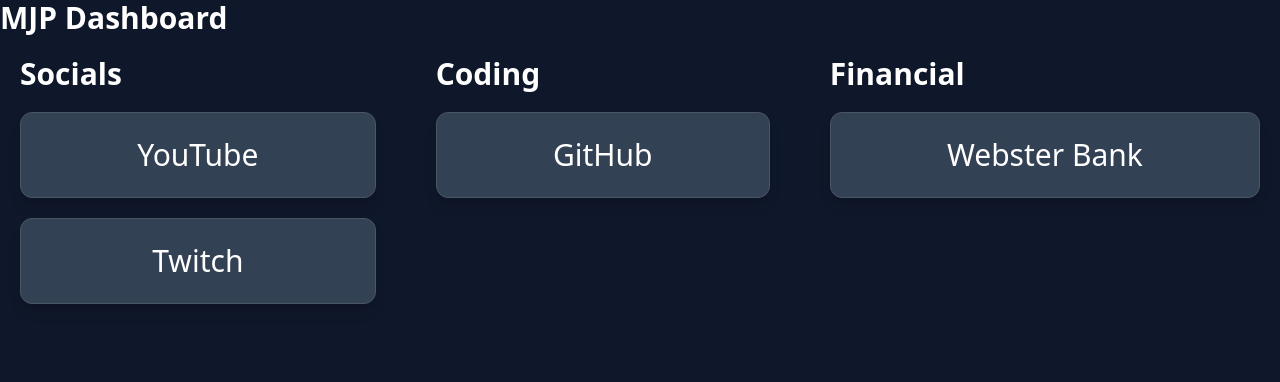
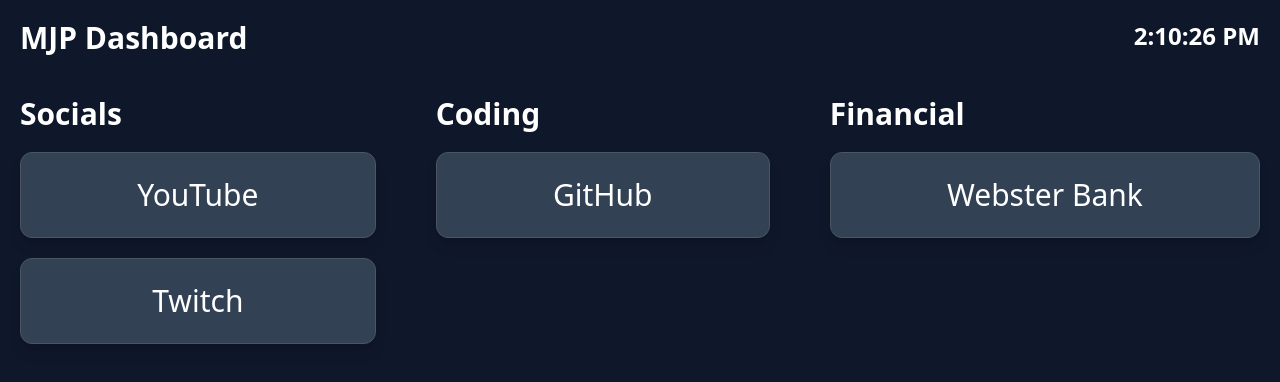
Before and after one commit to PandolfoM/mjp-dashboard, a React (Create React App) app: page / in a window 1280 px wide. Shown: the top 382 px of the page. Built offline with nearby package versions, Linux system fonts and the light colour scheme; the HTML template or start-up script is replaced by a standard one.

Commit message:
moved header into own component add clock

```diff
--- a/src/App.js
+++ b/src/App.js
@@ -1,3 +1,4 @@
+import Header from "./Components/Header";
 import config from "./config.json";
 
 function App() {
@@ -5,7 +6,7 @@
 
   return (
     <div>
-      <h1 className="text-3xl font-bold text-white">MJP Dashboard</h1>
+      <Header />
       <div className="flex flex-wrap justify-start gap-5">
         {services.map((item, i) => (
           <div className="w-full md:w-auto flex-auto" key={i}>
@@ -14,7 +15,7 @@
             </h3>
             {item.items.map((item, i) => (
               <a
-                className="hover:shadow-[5px_5px_5px_indigo] hover:scale-105 transition-all duration-300 m-5 p-6 max-w-2xl bg-slate-700 rounded-xl shadow-lg flex items-center space-x-4 border border-solid border-gray-600"
+                className="hover:shadow-[5px_5px_5px_indigo] hover:scale-105 transition-all ease-linear duration-300 m-5 p-6 max-w-2xl bg-slate-700 rounded-xl shadow-lg flex items-center space-x-4 border border-solid border-gray-600"
                 href={item.url}
                 target={"_blank"}
                 rel="noreferrer"
--- /dev/null
+++ b/src/Components/Header/index.js
@@ -0,0 +1,19 @@
+import React, { useState } from "react";
+
+function Header() {
+  const [date, setDate] =useState(new Date())
+
+  setInterval(() => {
+    setDate(new Date())
+  }, 1 * 1000)
+
+
+  return (
+    <div className="flex justify-between m-5">
+      <h1 className="text-3xl font-bold text-white">MJP Dashboard</h1>
+      <h2 className="text-2xl font-semibold text-white">{date.toLocaleTimeString()}</h2>
+    </div>
+  );
+}
+
+export default Header;
```
